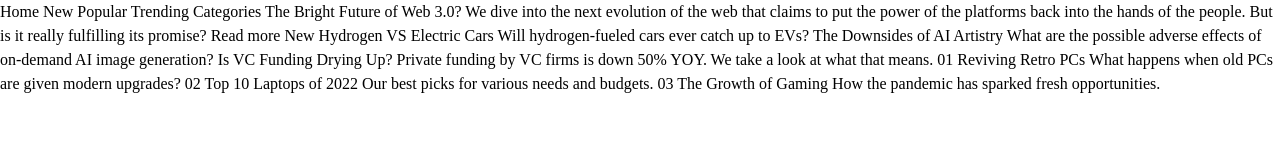
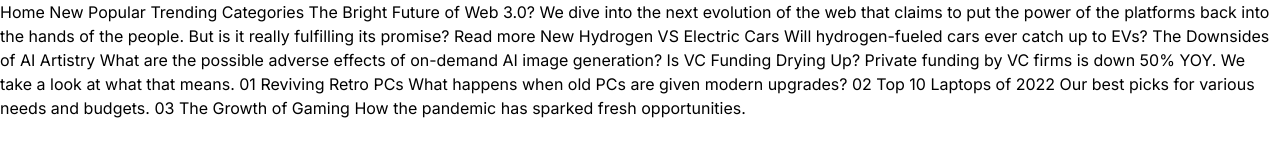
Before and after one commit to naiiiden/frontend-mentor-news-homepage, a plain HTML site: page index.html in a window 1280 px wide. Drawn offline with Linux system fonts and the light colour scheme.

Commit message:
import inter font from google

```diff
--- a/style.scss
+++ b/style.scss
@@ -1,3 +1,5 @@
+@import url('https://fonts.googleapis.com/css2?family=Inter:wght@400;700;800&display=swap');
+
 *, *::before, *::after {
     margin: 0;
     padding: 0;
@@ -8,6 +10,7 @@ body {
     width: 100%;
     min-height: 100vh;
     line-height: 1.5;
+    font-family: Inter, "sans-serif";
 }
 
 img {
```
Also changed, not shown: style.css, 1 other file.
